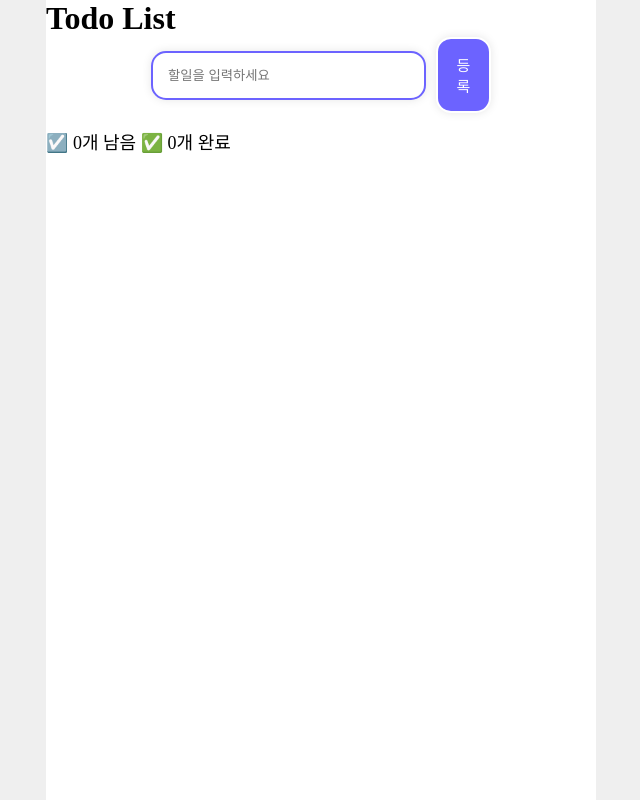
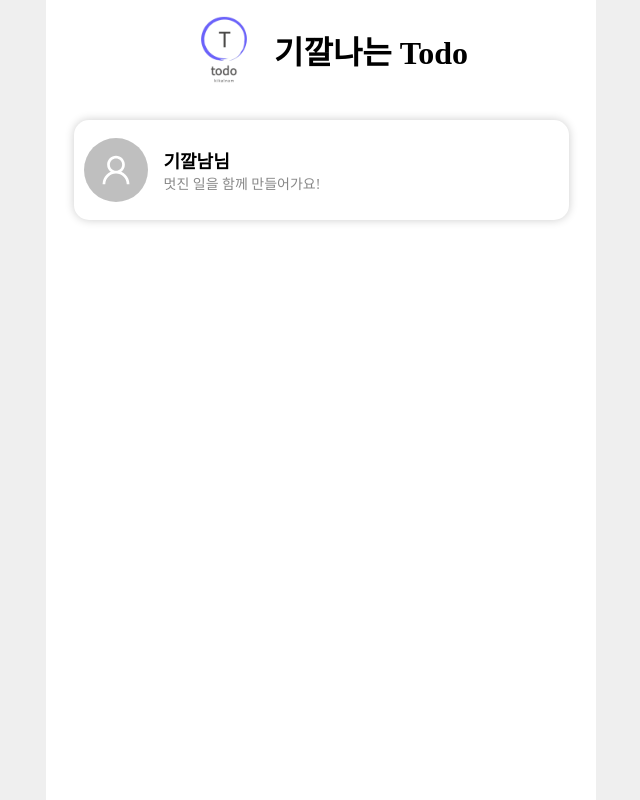
Before and after one commit to dongsubnambuk/todolist_demo, a React (Create React App) app: page /todo in a window 1280 px wide. Shown: the whole page, without its empty margins (319-959 px from the left). Built offline with nearby package versions, Linux system fonts and the light colour scheme.

Commit message:
fetch add

```diff
--- a/package.json
+++ b/package.json
@@ -3,6 +3,7 @@
   "version": "0.1.0",
   "private": true,
   "dependencies": {
+    "antd": "^5.23.1",
     "cra-template": "1.2.0",
     "react": "^19.0.0",
     "react-dom": "^19.0.0",
--- a/src/App.js
+++ b/src/App.js
@@ -1,16 +1,16 @@
 import './App.css';
 import { BrowserRouter as Router, Routes, Route } from 'react-router-dom';
-import Todo from './pages/todo';
 import MainPage from './pages/MainPage';
 import Login from './pages/Login';
 import Signup from './pages/Signup';
+import TodoMain from './pages/TodoMain';
 
 function App() {
   return (
     <Router>
       <div className="mobile-container">
         <Routes>
-          <Route path="/todo" element={<Todo />} />
+          <Route path="/todo" element={<TodoMain />} />
           <Route path="/" element={<MainPage />} />
           <Route path="/login" element={<Login />} />
           <Route path="/signup" element={<Signup />} />
--- /dev/null
+++ b/src/CSS/TodoMain.css
@@ -0,0 +1,54 @@
+.todomain-container{
+    display: flex;
+    justify-content: center;
+    align-items: center;
+    flex-direction: column;
+}
+
+
+.todomain-logo-con{
+    display: flex;
+    justify-content: flex-start;
+    align-items: center;
+}
+
+.todomain-logo{
+    width: 100px;
+    height: 100px;
+}
+.todomain-title{
+    font-weight: 700;
+}
+.todomain-introduction-container{
+    display: flex;
+    justify-content: center;
+    width: 90%;
+    height: 100px;
+    flex-direction: column;
+    border-radius: 15px;
+    margin: 20px 0;
+    box-shadow: 0 0 10px rgba(0, 0, 0, 0.2);
+}
+.todomain-profile {
+    display: flex;
+    align-items: center;
+    padding-left: 10px;
+    gap: 16px;
+}
+
+.todomain-profile-info {
+    display: flex;
+    flex-direction: column;
+}
+
+.todomain-introduction-name {
+    font-size: 18px;
+    font-weight: bold;
+    margin: 0;
+}
+
+.todomain-introduction-text {
+    font-size: 14px;
+    color: #888;
+    margin: 0;
+}
--- a/src/pages/Login.jsx
+++ b/src/pages/Login.jsx
@@ -1,20 +1,47 @@
 import React, { useState } from 'react'
 import '../CSS/Login.css'
 import logo from'../images/todologo.png';
+import { useNavigate } from 'react-router-dom';
 
 const Login = () => {
     const [email, setEmail] = useState("");
     const [password, setPassword] = useState("");
+        const navigate = useNavigate();
 
-    const handleLogin = () => {
-        if(email === '' || password === '') {
-            alert('이메일과 비밀번호를 입력해주세요.');
-            return;
+
+    //login fetch
+    const handleUserLogin = async (event) => {
+        event.preventDefault();
+
+        try {
+          const response = await fetch('https://refresh-f5-server.o-r.kr/todo/auth/sign-in', {
+            method: "POST",
+            headers: {
+              "Content-Type": "application/json",
+            },
+            body: JSON.stringify({
+              email: email,
+              password: password,
+            }),
+          });
+
+          const result = await response.json();
+
+          if (response.status === 200) {
+            console.log(result);
+            localStorage.setItem("email", result.user.email);
+            localStorage.setItem("id", result.user.id);
+            console.log("로그인 성공");
+            navigate('/');
+          } else {
+            console.log("로그인 실패");
+
+              alert("로그인 실패: " + result.message);
+          }
+        } catch (error) {
+          console.error("Fetch error: ", error);
         }
-        console.log('Email:', email);
-        console.log('Password:', password);
-    };
-
+      };
     return(
         <div className='login-container'>
             <div className='login-title-container'>
@@ -28,7 +55,7 @@ const Login = () => {
             <div className='login-form-container'>
                 <input className='login-input' type='email' placeholder='Email' value={email} onChange={(e) => setEmail(e.target.value)}/>
                 <input className='login-input' type='password' placeholder='Password' value={password} onChange={(e) => setPassword(e.target.value)}/>
-                <button className='login-button' onClick={handleLogin}>Login</button>
+                <button className='login-button' onClick={handleUserLogin}>Login</button>
             </div>
 
             <div className='login-signup-container'>
--- a/src/pages/MainPage.jsx
+++ b/src/pages/MainPage.jsx
@@ -1,4 +1,4 @@
-import React, { useState } from 'react';
+import React from 'react';
 import '../CSS/MainPage.css';
 import logo from'../images/todologo.png';
 import { useNavigate } from 'react-router-dom';
--- a/src/pages/Signup.jsx
+++ b/src/pages/Signup.jsx
@@ -1,26 +1,43 @@
 import React,{useState} from 'react'
 import '../CSS/Signup.css'
 import logo from'../images/todologo.png';
+import { useNavigate } from 'react-router-dom';
 
 const Signup = () =>{
     const [email, setEmail] = useState("");
     const [password, setPassword] = useState("");
     const [confirmPassword, setConfirmPassword] = useState("");
     const [nickname, setNickname] = useState("");
+    const navigate = useNavigate();
 
- const handleSignup = () => {
-    if(email === '' || password === '' || confirmPassword === '' || nickname === '') {
-        alert('이메일, 비밀번호, 비밀번호 확인, 닉네임을 입력해주세요.');
-        return;
+  //회원가입
+  const handleSignup = async (event) => {
+    event.preventDefault();
+
+    const response = await fetch("https://refresh-f5-server.o-r.kr/todo/auth/sign-up", {
+      method: "POST",
+      headers: {
+        "Content-Type": "application/json",
+      },
+      body: JSON.stringify({
+        password: password,
+        name: nickname,
+        email: email,
+
+      }),
+    });
+
+    const result = await response.json();
+
+    if (response.status === 200) {
+      console.log(result);
+      alert("회원가입 성공하였습니다. 로그인 해주세요.");
+      navigate("/login");
+    } else {
+      console.log("회원가입 실패");
+      alert("회원가입 실패: " + result.message);
     }
-    if(password !== confirmPassword) {
-        alert('비밀번호가 일치하지 않습니다.');
-        return;
-    }
-    console.log('Email:', email);
-    console.log('Password:', password);
-    console.log('Nickname:', nickname);
-}
+  };
     return(
        <div className='signup-container'>
             <div className='signup-title-container'>
--- /dev/null
+++ b/src/pages/TodoMain.jsx
@@ -0,0 +1,35 @@
+import React from 'react';
+import { Avatar } from 'antd';
+import { UserOutlined } from '@ant-design/icons';
+import logo from '../images/todologo.png';
+import '../CSS/TodoMain.css';
+
+const TodoMain = () => {
+    const introduction = "멋진 일을 함께 만들어가요!";
+    const name = "기깔남";
+
+
+
+    return (
+        <div className='todomain-container'>
+
+            <div className='todomain-logo-con'>
+                <img className='todomain-logo' src={logo} alt='logo' />
+                <h1 className='todomain-title'>기깔나는 Todo</h1>
+            </div>
+
+
+            <div className='todomain-introduction-container'>
+                <div className='todomain-profile'>
+                    <Avatar size={64} icon={<UserOutlined />} />
+                    <div className='todomain-profile-info'>
+                        <p className='todomain-introduction-name'>{name}님</p>
+                        <p className='todomain-introduction-text'>{introduction}</p>
+                    </div>
+                </div>
+            </div>
+        </div>
+    );
+}
+
+export default TodoMain;
```
Also changed, not shown: 1 other file (tests, documents, lock files or other folders).
